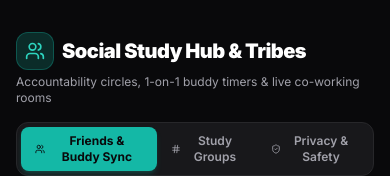
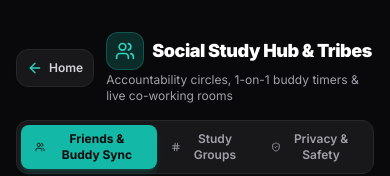
Before and after one commit to rb-369/Study-Tracker, a Next.js app: page /social in a window 390 px wide. Shown: the top 176 px of the page. Built offline with nearby package versions, Linux system fonts and the light colour scheme; no server answers; the database is empty.

Commit message:
feat: Add Back to Home button in Social Hub for mobile navigation and fix bullet format

```diff
--- a/src/app/social/page.tsx
+++ b/src/app/social/page.tsx
@@ -17,7 +17,8 @@ import {
   Eye,
   ChevronRight,
   Search,
-  BookOpen
+  BookOpen,
+  ArrowLeft
 } from 'lucide-react';
 import { useStudyStore } from '@/lib/store/useStudyStore';
 import { ExtendedUserProfile, StudyGroup, PrivacyMode } from '@/types/social';
@@ -182,20 +183,31 @@ export default function SocialHubPage() {
   return (
     <main className="min-h-screen bg-zinc-950 text-zinc-100 pb-20 pt-8 px-4 sm:px-6 max-w-6xl mx-auto">
 
-      {/* Top Banner */}
+      {/* Top Banner with Back Button */}
       <div className="flex flex-col sm:flex-row sm:items-center justify-between gap-4 pb-6 border-b border-zinc-800/80">
+        <div className="flex items-center gap-3">
+          <Link
+            href="/"
+            className="p-2.5 rounded-xl bg-zinc-900 hover:bg-zinc-800 border border-zinc-800 text-zinc-400 hover:text-white transition-all flex items-center gap-1.5 active:scale-95 shadow-sm"
+            title="Back to Home / Focus Console"
+          >
+            <ArrowLeft className="w-4 h-4 text-teal-400" />
+            <span className="text-xs font-semibold text-zinc-300">Home</span>
+          </Link>
+
           <div>
             <div className="flex items-center gap-2">
               <span className="p-2 rounded-xl bg-teal-500/20 text-teal-400 border border-teal-500/30">
                 <Users className="w-5 h-5" />
               </span>
-            <h1 className="text-xl sm:text-2xl font-black tracking-tight text-white">
+              <h1 className="text-lg sm:text-2xl font-black tracking-tight text-white">
                 Social Study Hub & Tribes
               </h1>
             </div>
-          <p className="text-xs sm:text-sm text-zinc-400 mt-1">
+            <p className="text-xs text-zinc-400 mt-0.5">
               Accountability circles, 1-on-1 buddy timers & live co-working rooms
             </p>
+          </div>
         </div>
 
         {/* Tab Controls */}
--- a/src/components/social/FriendsList.tsx
+++ b/src/components/social/FriendsList.tsx
@@ -67,7 +67,7 @@ export function FriendsList({ currentUser }: FriendsListProps) {
           target_daily_minutes: 180,
           created_at: new Date().toISOString(),
           is_studying: true,
-          active_subject_topic: 'Organic Chemistry &bull; 18m left',
+          active_subject_topic: 'Organic Chemistry • 18m left',
         },
         {
           id: 'demo_f2',
```
Lines whose indentation alone changed are shown as unchanged.
